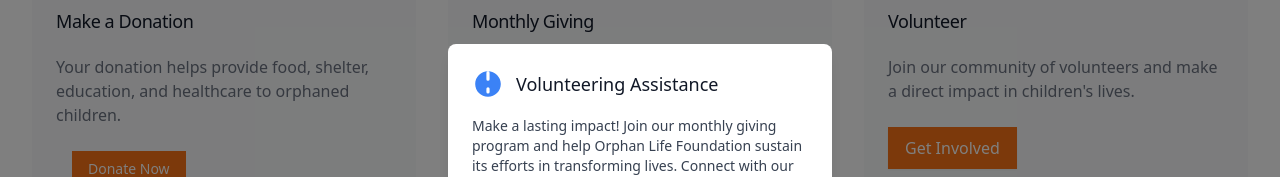
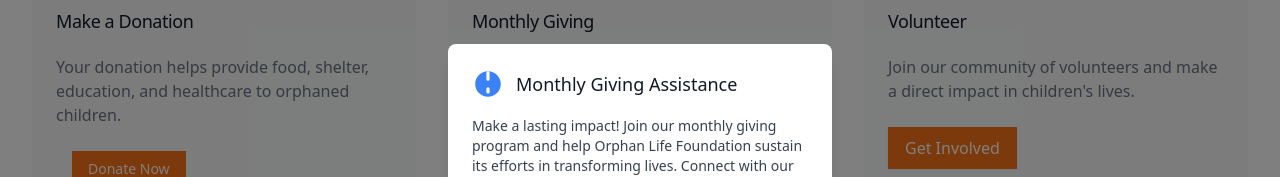
Before and after one commit to Maruhsoft/orphanlifefoundation, a React (Vite) app: page / in a window 1280 px wide. Both pictures are taken after a click on the button "Join Monthly". Shown: the part 2565-2742 px from the top of the page. Built offline with nearby package versions, Linux system fonts and the light colour scheme.

Commit message:
Update JoinMonthly.tsx

```diff
--- a/src/components/JoinMonthly.tsx
+++ b/src/components/JoinMonthly.tsx
@@ -31,7 +31,7 @@
                 </svg>
               </div>
               <h3 className="text-lg font-medium text-gray-900">
-                Volunteering Assistance
+                Monthly Giving Assistance
               </h3>
             </div>
             <p className="mt-4 text-sm text-gray-700">
```
